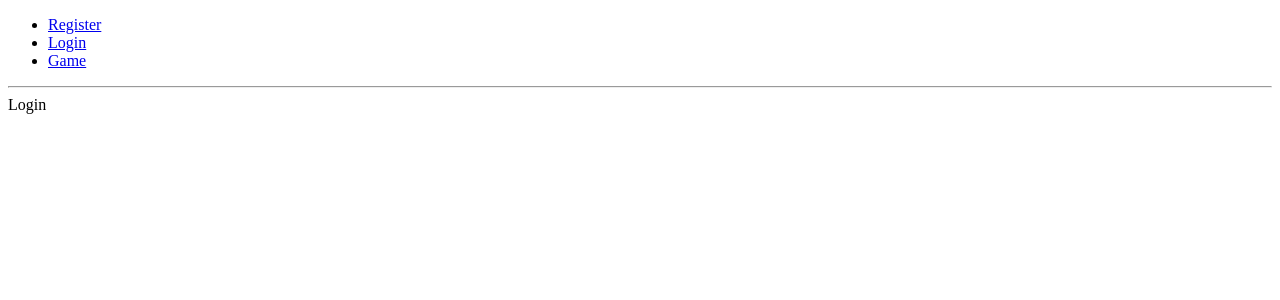
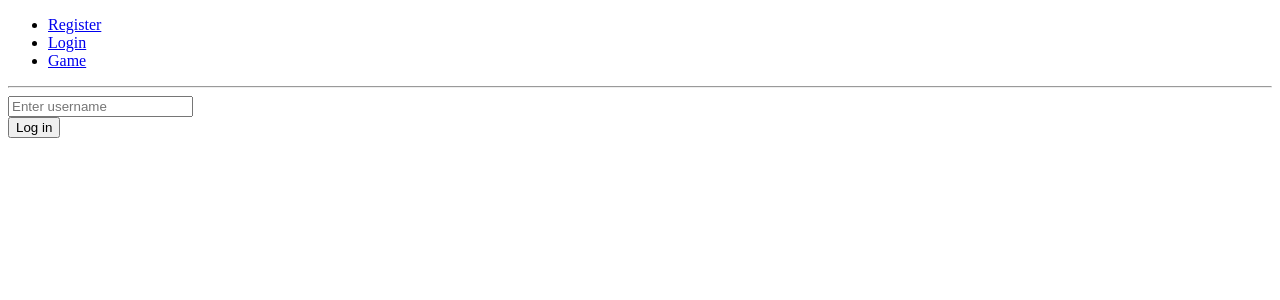
Before and after one commit to kaloyan-marinov/tic-tac-toe, a React (Create React App) app in the folder frontend/: page /login in a window 1280 px wide. Shown: the top 300 px of the page. Built offline with nearby package versions, Linux system fonts and the light colour scheme.

Commit message:
add a form to <Login>

```diff
--- a/frontend/src/features/Login.tsx
+++ b/frontend/src/features/Login.tsx
@@ -1,3 +1,26 @@
+import React from "react";
+
 export const Login = () => {
-  return <div>Login</div>;
+  const [username, setUsername] = React.useState("");
+
+  const handleChange = (e: React.ChangeEvent<HTMLInputElement>) => {
+    setUsername(e.target.value);
+  };
+
+  return (
+    <>
+      <form>
+        <div>
+          <input
+            type="text"
+            placeholder="Enter username"
+            name="username"
+            value={username}
+            onChange={(e) => handleChange(e)}
+          />
+        </div>
+        <input type="submit" value="Log in" />
+      </form>
+    </>
+  );
 };
```
